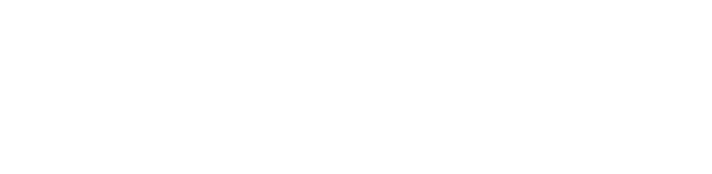
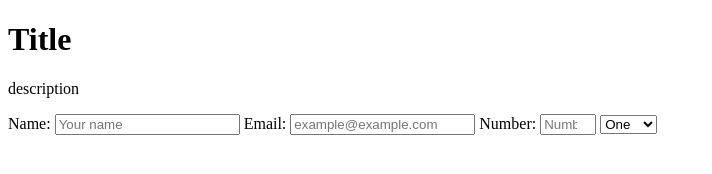
Before and after one commit to Pineapple6/surveyForm, a plain HTML site: page index.html in a window 1280 px wide. Shown: the whole page, without its empty margins (0-712 px from the left). Drawn offline with Linux system fonts and the light colour scheme.

Commit message:
some tests passing

```diff
--- a/index.html
+++ b/index.html
@@ -6,6 +6,26 @@
     <title>Document</title>
 </head>
 <body>
+    <h1 id="title">Title</h1>
+    <p id="description">description</p>
 
+    <form id="survey-form">
+        <label id="name-label">Name: </label>
+        <input type="text" id="name" placeholder="Your name" required>
+
+        <label id="email-label">Email: </label>
+        <input type="email" id="email" placeholder="example@example.com" required>
+
+        <label id="number-label">Number: </label>
+        <input type="number" id="number" placeholder="Number" min="0" max="20">
+
+        <select id="dropdown">
+            <option>One</option>
+            <option>Two</option>
+            <option>Three</option>
+            <option>Four</option>
+        </select>
+    </form>
 </body>
 </html>
+<script src="https://cdn.freecodecamp.org/testable-projects-fcc/v1/bundle.js"></script>
```
